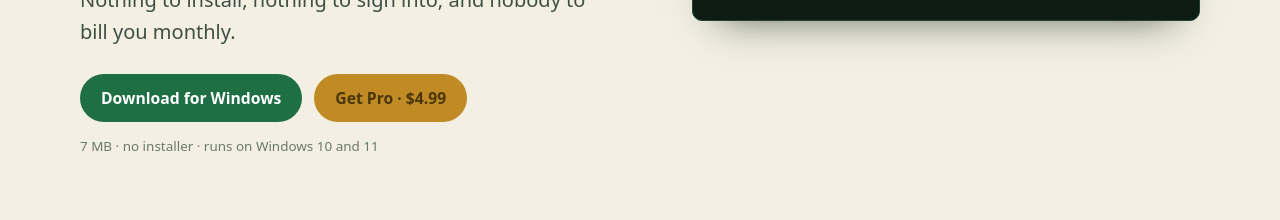
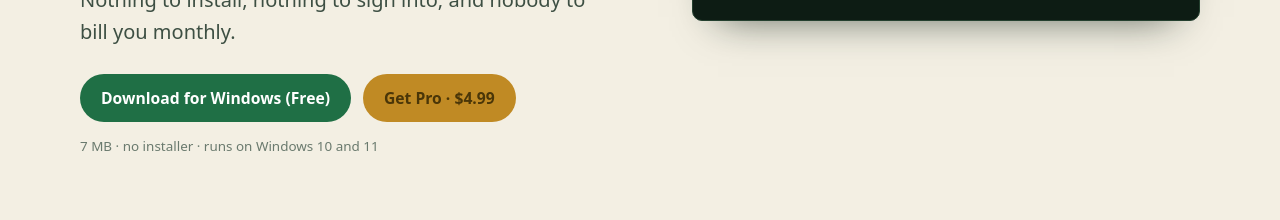
Before and after one commit to edotwedo/RobinTHood, a plain HTML site: page index.html in a window 1280 px wide. Shown: the part 503-723 px from the top of the page. Drawn offline with Linux system fonts and the light colour scheme.

Commit message:
Update index.html on gh-pages

```diff
--- a/index.html
+++ b/index.html
@@ -208,7 +208,7 @@
         <h1>Every AI model.<br>One window.<br>No subscription.</h1>
         <p class="lede">RobinTHood is a single <span class="mono">.exe</span> that routes each prompt across keyless free endpoints and your local models. Nothing to install, nothing to sign into, and nobody to bill you monthly.</p>
         <div class="actions">
-          <a class="btn btn-primary" href="https://github.com/edotwedo/RobinTHood">Download for Windows</a>
+          <a class="btn btn-primary" href="https://github.com/edotwedo/RobinTHood/releases/download/v0.2.0/RobinTHood.exe">Download for Windows (Free)</a>
           <a class="btn btn-gold" href="https://buy.stripe.com/cNi9AV0CK91h36D9dn9AA05">Get Pro &middot; $4.99</a>
         </div>
         <p class="fineprint">7&nbsp;MB &middot; no installer &middot; runs on Windows 10 and 11</p>
@@ -348,7 +348,7 @@
       <h2>Stop renting five AIs.<br>Own one window.</h2>
       <p>Download the free .exe and answer your first prompt in under a minute.</p>
       <div class="actions">
-        <a class="btn btn-gold" href="https://github.com/edotwedo/RobinTHood">Download for Windows</a>
+        <a class="btn btn-gold" href="https://github.com/edotwedo/RobinTHood/releases/download/v0.2.0/RobinTHood.exe">Download for Windows (Free)</a>
         <a class="btn btn-ghost" href="https://buy.stripe.com/cNi9AV0CK91h36D9dn9AA05">Unlock Pro &middot; $4.99</a>
       </div>
     </div>
```
Also changed, not shown: site/index.html (+2 -2 lines).
